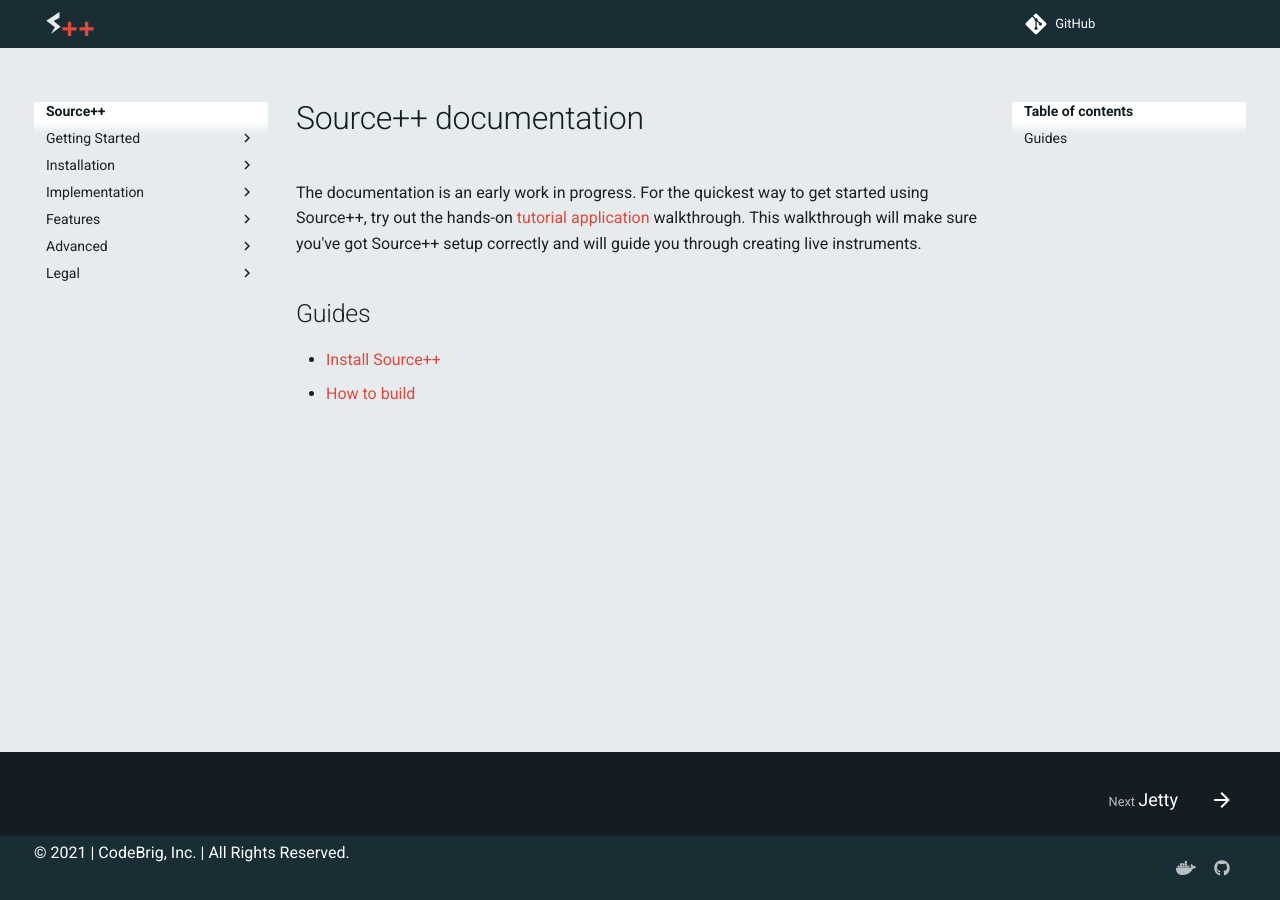
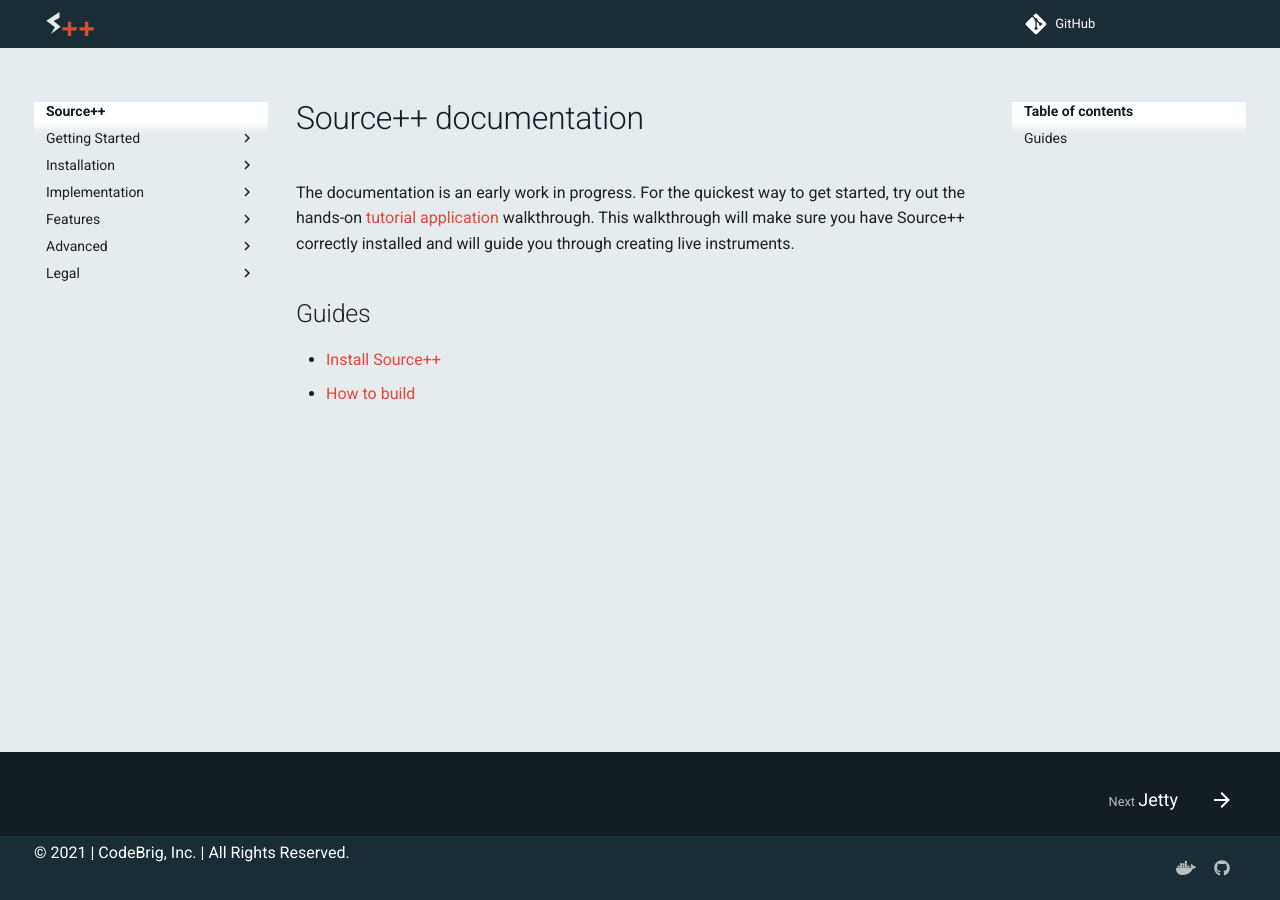
Before and after one commit to sourceplusplus/documentation, an MkDocs documentation site: the page built from docs/README.md, in a window 1280 px wide. Built offline with MkDocs 1.6.1 and Material for MkDocs 9.7.7, drawn with Linux system fonts in a browser that asks for light colours; the version menu is left out.

Commit message:
Update README.md

```diff
--- a/docs/README.md
+++ b/docs/README.md
@@ -1,6 +1,6 @@
 # Source++ documentation
 
-The documentation is an early work in progress. For the quickest way to get started using Source++, try out the hands-on [tutorial application](https://github.com/sourceplusplus/tutorial-java) walkthrough. This walkthrough will make sure you've got Source++ setup correctly and will guide you through creating live instruments.
+The documentation is an early work in progress. For the quickest way to get started, try out the hands-on [tutorial application](https://github.com/sourceplusplus/tutorial-java) walkthrough. This walkthrough will make sure you have Source++ correctly installed and will guide you through creating live instruments.
 
 ## Guides
 
```
